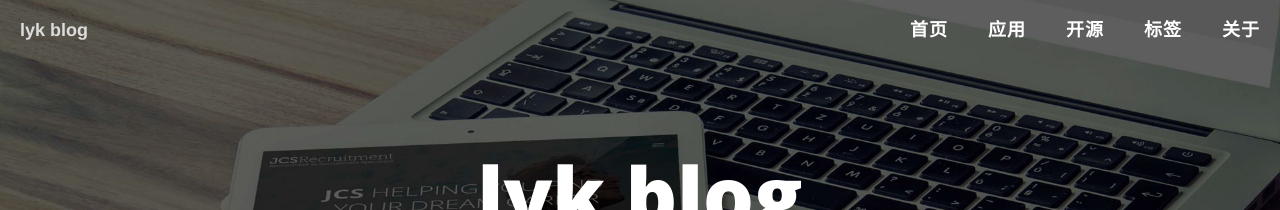
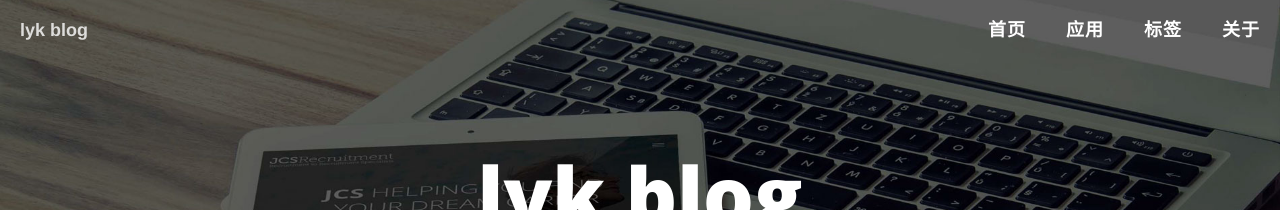
Before and after one commit to yoogg/blog, a Jekyll site: the page built from index.html, in a window 1280 px wide and 900 px high. Shown: the top 210 px of the window. Built offline with Jekyll 4.4.1, drawn with Linux system fonts in a browser that asks for light colours; nearby versions of some CDN libraries; the list of posts is cut into pages by our own code; comment, search, counter and statistics services are not loaded.

Commit message:
Update nav.html

```diff
--- a/_includes/nav.html
+++ b/_includes/nav.html
@@ -11,7 +11,10 @@
             </button>
             <a class="navbar-brand" href="{{ site.baseurl }}/">{{ site.title }}</a>
         </div>
+<link rel="stylesheet" href="{{ "/search/css/cb-search.css" | prepend: site.baseurl }}">
 
+<script src="{{ "/search/js/bootstrap3-typeahead.min.js" | prepend: site.baseurl }}"></script>
+<script src="{{ "/search/js/cb-search.js" | prepend: site.baseurl }}"></script>
         <!-- Collect the nav links, forms, and other content for toggling -->
         <div class="collapse navbar-collapse" id="bs-example-navbar-collapse-1">
             <ul class="nav navbar-nav navbar-right">
@@ -23,11 +26,9 @@
                     <a href="{{ site.baseurl }}/apps/">应用</a>
                 </li>
 
-                <li>
-                    <a href="{{ "/search/css/cb-search.css" | prepend: site.baseurl }}">开源</a>
-                </li>
-
-
+            <!--<li>
+                    <a href="{{ site.baseurl }}/open/">开源</a>
+                </li> -->
 
                 <li>
                     <a href="{{ site.baseurl }}/tags/">标签</a>
```
